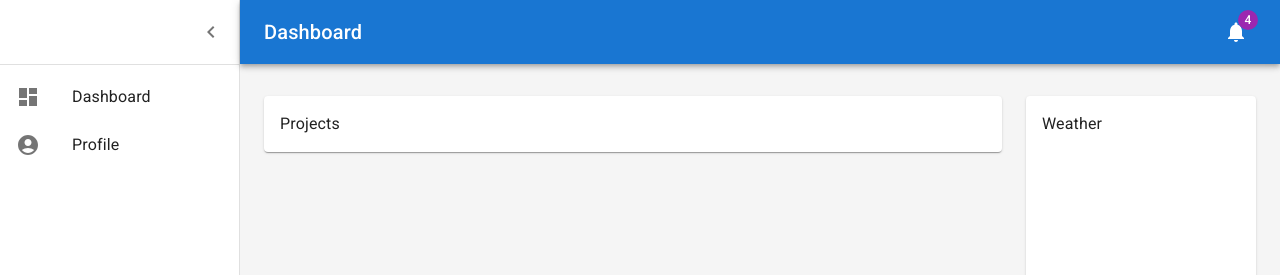
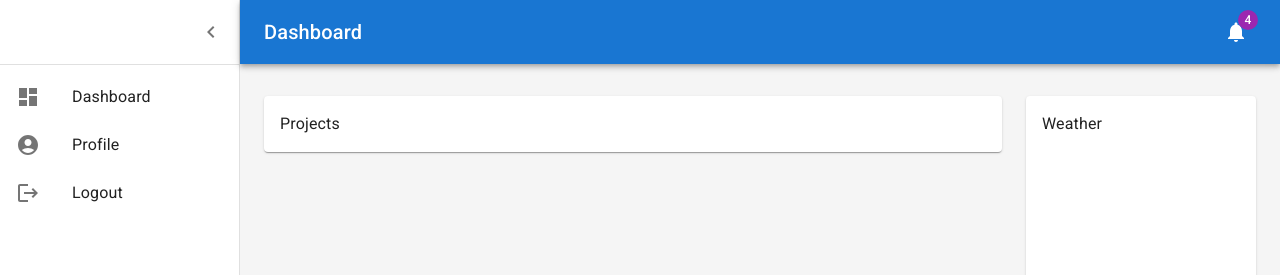
Before and after one commit to Kartanovicius/sermo-projects, a React (Create React App) app: page / in a window 1280 px wide. Shown: the top 275 px of the page. Built offline with nearby package versions, Linux system fonts and the light colour scheme; no server answers; sample sign-in values are in the browser's storage.

Commit message:
Added logout button

```diff
--- a/src/components/dashboard/listitems.tsx
+++ b/src/components/dashboard/listitems.tsx
@@ -4,9 +4,14 @@ import ListItemIcon from '@mui/material/ListItemIcon';
 import ListItemText from '@mui/material/ListItemText';
 import DashboardIcon from '@mui/icons-material/Dashboard';
 import AccountCircleIcon from '@mui/icons-material/AccountCircle';
+import LogoutIcon from '@mui/icons-material/Logout';
+import { useAuth } from '../../context/authContext';
 
-export const mainListItems = (
-  <React.Fragment>
+export const MainListItems = () => {
+  const { signOutUser } = useAuth();
+
+  return (
+    <React.Fragment>
     <ListItemButton>
       <ListItemIcon>
         <DashboardIcon />
@@ -19,5 +24,12 @@ export const mainListItems = (
       </ListItemIcon>
       <ListItemText primary="Profile" />
     </ListItemButton>
+    <ListItemButton onClick={signOutUser}>
+      <ListItemIcon>
+        <LogoutIcon />
+      </ListItemIcon>
+      <ListItemText primary="Logout"/>
+    </ListItemButton>
   </React.Fragment>
-);
+  )
+}
--- a/src/pages/Dashboard.tsx
+++ b/src/pages/Dashboard.tsx
@@ -16,7 +16,7 @@ import Paper from '@mui/material/Paper';
 import MenuIcon from '@mui/icons-material/Menu';
 import ChevronLeftIcon from '@mui/icons-material/ChevronLeft';
 import NotificationsIcon from '@mui/icons-material/Notifications';
-import { mainListItems } from '../components/dashboard/listitems';
+import { MainListItems } from '../components/dashboard/listitems';
 import Copyright from '../components/Copyright';
 
 
@@ -131,7 +131,7 @@ function DashboardContent() {
           </Toolbar>
           <Divider />
           <List component="nav">
-            {mainListItems}
+            <MainListItems/>
           </List>
         </Drawer>
         <Box
```
